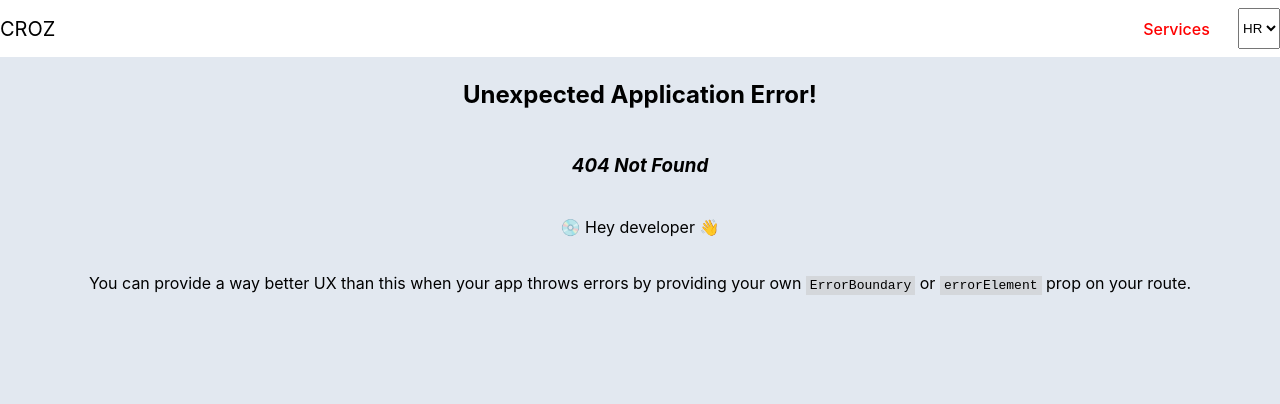
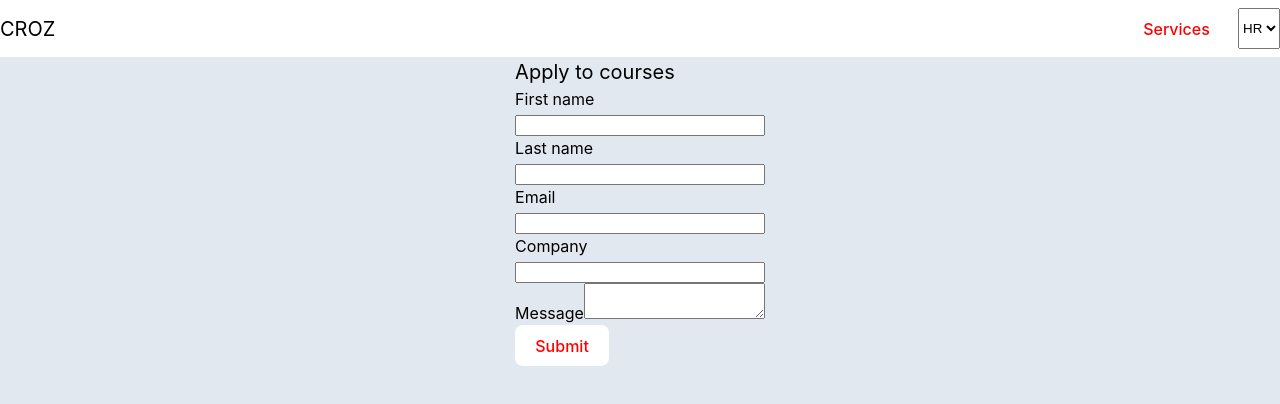
Before and after one commit to ivanfranjic94/react-app, a React (Vite) app in the folder my-app/: page /courses/apply in a window 1280 px wide. Before the commit this address had no page. Shown: the top 404 px of the page. Built offline with nearby package versions, Linux system fonts and the light colour scheme.

Commit message:
Uncontrolled Components - Form

```diff
--- a/my-app/src/App.tsx
+++ b/my-app/src/App.tsx
@@ -4,11 +4,13 @@ import CustomButton from "./components/CustomButton";
 import LanguageProvider, { useLanguageContext } from "./context/LanguageContext";
 import Select from "./components/Select";
 import Courses from "./feature/Courses/Courses";
-import { createBrowserRouter, Navigate, RouterProvider } from "react-router";
+import { createBrowserRouter, Navigate, Outlet, RouterProvider } from "react-router";
+import Apply from "./feature/course-apply/Apply";
 
 const router = createBrowserRouter([
   {
     path: "/",
+    element: <AppContainer />,
     children: [
       {
         index: true,
@@ -16,7 +18,16 @@ const router = createBrowserRouter([
       },
       {
         path: "courses",
-        element: <Courses />,
+        children: [
+          {
+            index: true,
+            element: <Courses />,
+          },
+          {
+            path: "apply",
+            element: <Apply />,
+          },
+        ],
       },
     ],
   },
@@ -25,13 +36,7 @@ const router = createBrowserRouter([
 export default function App() {
   return (
     <LanguageProvider>
-      <div className="container">
-        <NavBar title="CROZ">
-          <CustomButton label="Services" />
-          <LanguagePicker />
-        </NavBar>
-        <RouterProvider router={router} />
-      </div>
+      <RouterProvider router={router} />
     </LanguageProvider>
   );
 }
@@ -50,3 +55,15 @@ function LanguagePicker() {
     />
   );
 }
+
+function AppContainer() {
+  return (
+    <div className="container">
+      <NavBar title="CROZ">
+        <CustomButton label="Services" />
+        <LanguagePicker />
+      </NavBar>
+      <Outlet />
+    </div>
+  );
+}
--- a/my-app/src/components/CourseElement.tsx
+++ b/my-app/src/components/CourseElement.tsx
@@ -1,5 +1,6 @@
 import "./CourseElement.css";
 import { useLanguageContext } from "../context/LanguageContext";
+import { useNavigate } from "react-router";
 interface CourseElementProps {
   src: string;
   type: string;
@@ -9,9 +10,10 @@ interface CourseElementProps {
 
 export default function CourseElement({ src, type, title, duration }: CourseElementProps) {
   const context = useLanguageContext();
-  console.log(context);
+  const navigate = useNavigate();
+
   return (
-    <div className="CourseElement">
+    <div className="CourseElement" onClick={() => navigate("apply")}>
       <img src={src} alt={title} />
       <span className="Type">{type}</span>
       <span>{title}</span>
--- /dev/null
+++ b/my-app/src/components/Input.css
@@ -0,0 +1,5 @@
+.Field {
+    display: flex;
+    flex-direction: column;
+    gap: 0.25rem;
+  }
--- /dev/null
+++ b/my-app/src/components/Input.tsx
@@ -0,0 +1,16 @@
+import React from "react";
+import "./Input.css";
+
+type InputProps = React.InputHTMLAttributes<HTMLInputElement> & {
+  name: string;
+  label: string;
+}
+
+export default function Input({ name, label, ...props }: InputProps) {
+  return (
+    <div className="Field">
+      <label htmlFor={name}>{label}</label>
+      <input id={name} name={name} {...props}/> {/* name parametar je zbog html-a koji ce popuniti form */}
+    </div>
+  );
+}
--- /dev/null
+++ b/my-app/src/components/TextArea.tsx
@@ -0,0 +1,16 @@
+import React from "react";
+import "./TextArea.css";
+
+type TextAreaProps = React.TextareaHTMLAttributes<HTMLTextAreaElement> & {
+  name: string;
+  label: string;
+};
+
+export default function TextArea({ name, label }: TextAreaProps) {
+  return (
+    <div>
+      <label htmlFor={name}>{label}</label>
+      <textarea name={name} id={name}></textarea>
+    </div>
+  );
+}
--- /dev/null
+++ b/my-app/src/feature/course-apply/Apply.tsx
@@ -0,0 +1,29 @@
+import CustomButton from "../../components/CustomButton";
+import Input from "../../components/Input";
+import TextArea from "../../components/TextArea";
+import Title from "../../components/Title";
+
+export default function Apply() {
+  const onSubmit = (event: React.FormEvent<HTMLFormElement>) => {
+    event.preventDefault();
+    const formData = new FormData(event.target);
+    const data = {};
+    formData.forEach((value, name) => {
+      data[name] = value;
+    });
+    console.log(data);
+  };
+  return (
+    <div>
+      <Title title="Apply to courses" />
+      <form onSubmit={onSubmit}>
+        <Input name="firstName" label="First name" required={true} />
+        <Input name="lastName" label="Last name" />
+        <Input name="email" label="Email" />
+        <Input name="company" label="Company" />
+        <TextArea name="message" label="Message" />
+        <CustomButton label="Submit" />
+      </form>
+    </div>
+  );
+}
```
Also changed, not shown: my-app/src/components/TextArea.css (added).
